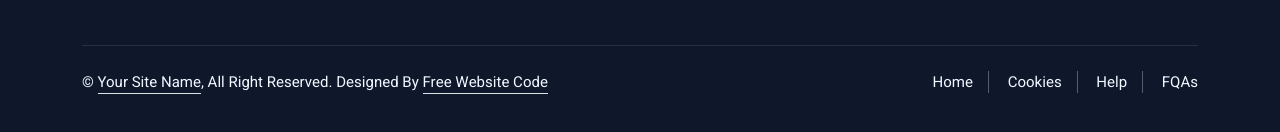
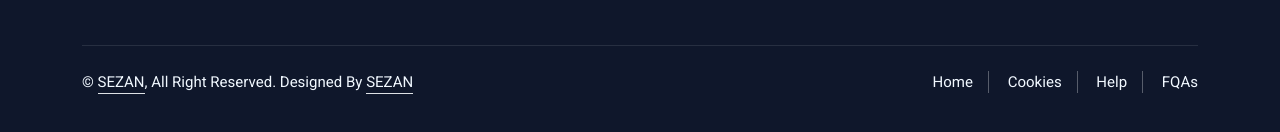
Before and after one commit to sezan333/Devine, a plain HTML site: page index.html in a window 1280 px wide. Shown: the part 5093-5225 px from the top of the page. Drawn offline with nearby package versions, Linux system fonts and the light colour scheme.

Commit message:
Add files via upload

```diff
--- a/index.html
+++ b/index.html
@@ -681,10 +681,10 @@
                 <div class="copyright">
                     <div class="row">
                         <div class="col-md-6 text-center text-md-start mb-3 mb-md-0">
-                            &copy; <a class="border-bottom" href="https://freewebsitecode.com">Your Site Name</a>, All Right Reserved.
+                            &copy; <a class="border-bottom" href="https://www.facebook.com/sezan.khan.1485537">SEZAN</a>, All Right Reserved.
 
 
-							Designed By <a class="border-bottom" href="https://freewebsitecode.com">Free Website Code</a>
+							Designed By <a class="border-bottom" href="https://www.facebook.com/sezan.khan.1485537">SEZAN</a>
                         </div>
                         <div class="col-md-6 text-center text-md-end">
                             <div class="footer-menu">
```
